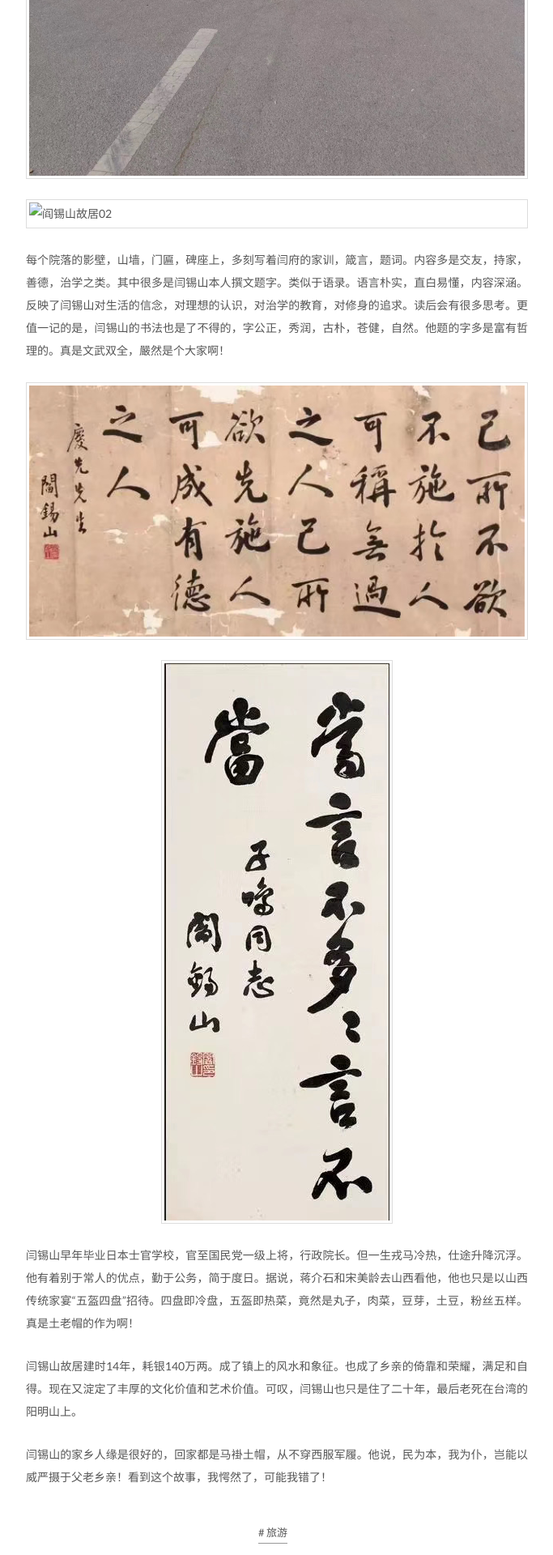
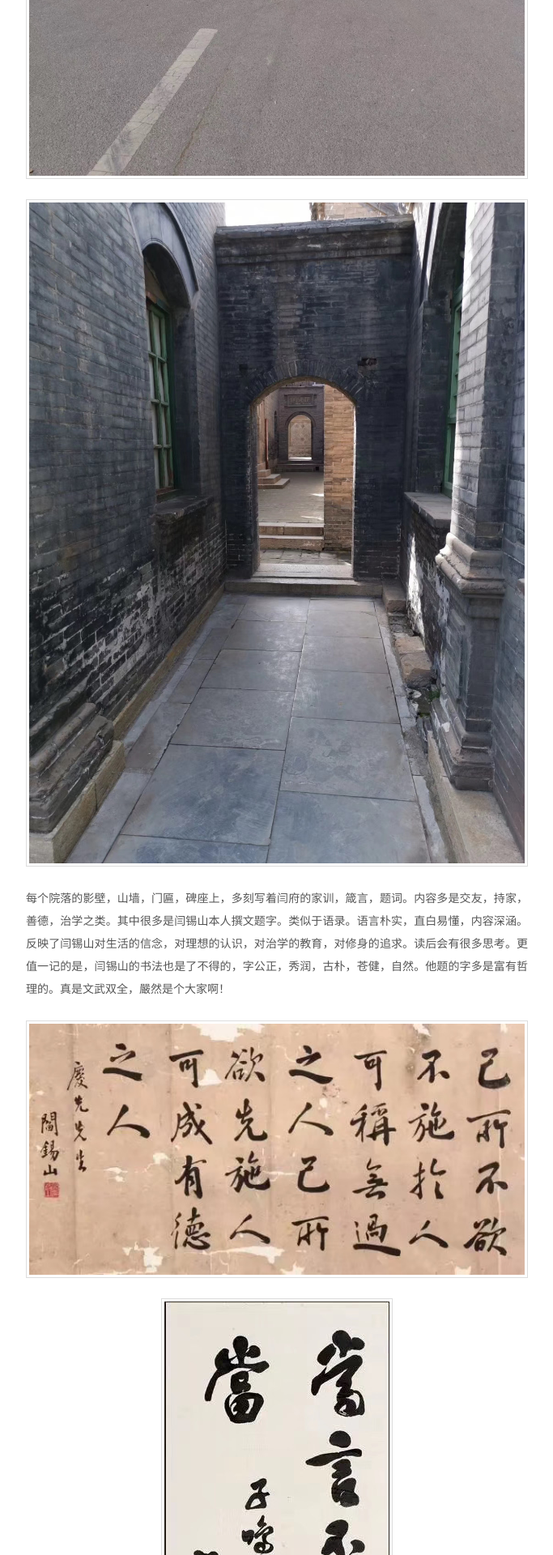
Before and after one commit to wjmmx/wangqiyi, a Jekyll site: the page built from _posts/2019-11-13-散而记之-阎锡山故居（二）.md, in a window 1280 px wide. Shown: the part 1826-3746 px from the top of the page at 81% size, without its empty margins (428-1111 px from the left). Built offline with Jekyll 4.4.1, drawn with Linux system fonts in a browser that asks for light colours.

Commit message:
udpate the images url

```diff
--- a/_posts/2019-11-13-散而记之-阎锡山故居（二）.md
+++ b/_posts/2019-11-13-散而记之-阎锡山故居（二）.md
@@ -11,7 +11,7 @@ categories: 散文
 
 ![阎锡山故居01]({{ site.url }}/assets/images/posts/2019/11/2019-11-13.01.JPG)
 
-![阎锡山故居02](../assets/images/posts/2019/11/2019-11-13.02.JPG)
+![阎锡山故居02]({{ site.url }}/assets/images/posts/2019/11/2019-11-13.02.JPG)
 
 每个院落的影壁，山墙，门匾，碑座上，多刻写着闫府的家训，箴言，题词。内容多是交友，持家，善德，治学之类。其中很多是闫锡山本人撰文题字。类似于语录。语言朴实，直白易懂，内容深涵。反映了闫锡山对生活的信念，对理想的认识，对治学的教育，对修身的追求。读后会有很多思考。更值一记的是，闫锡山的书法也是了不得的，字公正，秀润，古朴，苍健，自然。他题的字多是富有哲理的。真是文武双全，嚴然是个大家啊！
 
```
